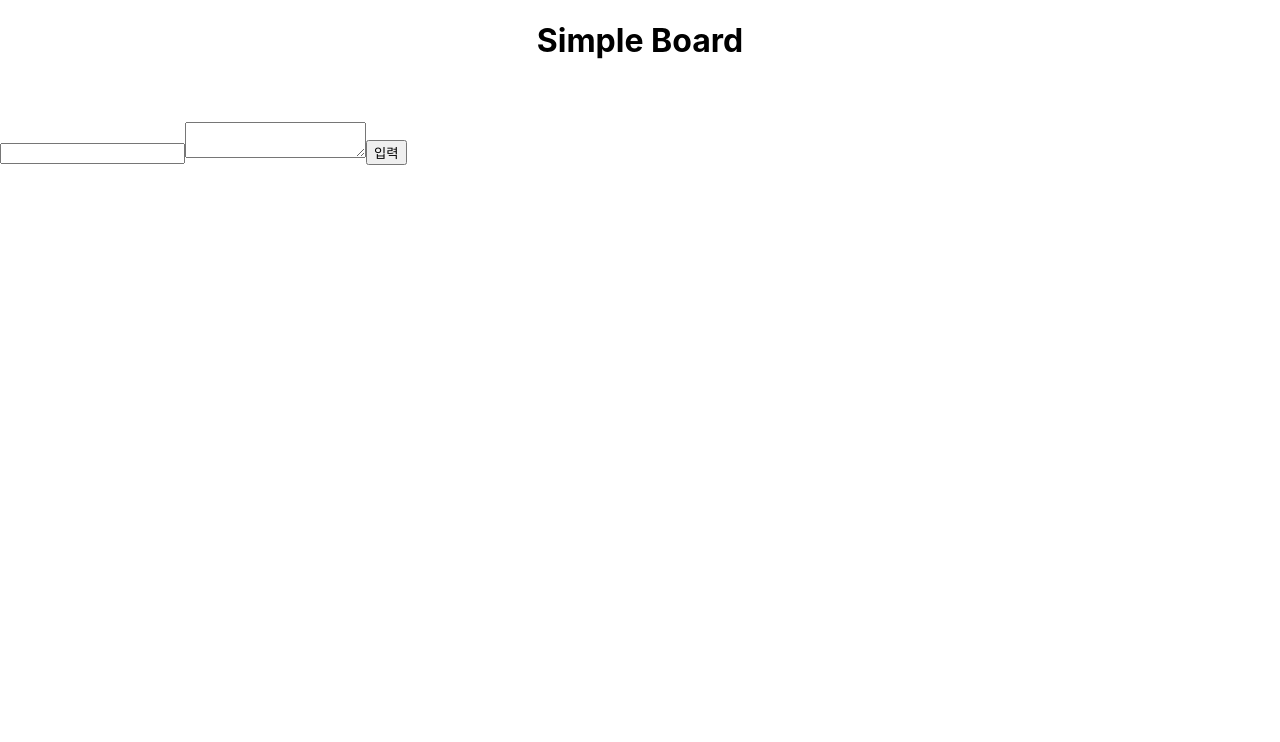
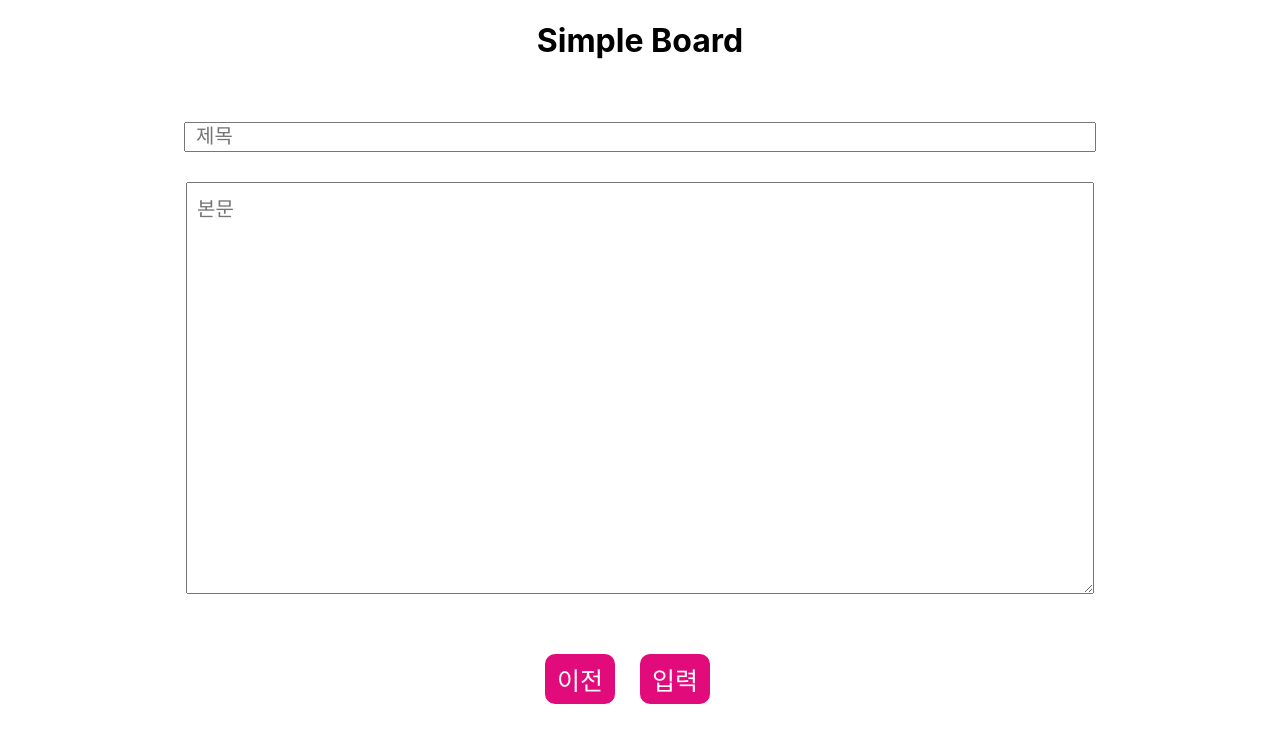
Before and after one commit to aowiql/simplecrud, a React (Create React App) app in the folder client/: page /input in a window 1280 px wide. Shown: the top 742 px of the page. Built offline with nearby package versions, Linux system fonts and the light colour scheme.

Commit message:
input page

```diff
--- a/client/src/components/Input/InputComponent.css
+++ b/client/src/components/Input/InputComponent.css
@@ -1,2 +1,63 @@
-.boardPost {
+.inputPage {
+  width: 100%;
+  height: 100vh;
+
+  display: flex;
+  flex-direction: column;
+  align-items: center;
 }
+
+.titleInput {
+  width: 100%;
+  display: flex;
+  flex-direction: column;
+  align-items: center;
+  margin-bottom: 30px;
+}
+
+.titleInput > input {
+  font-size: 20px;
+  width: 70%;
+  height: 3vh;
+  padding-left: 10px;
+}
+
+.postInput {
+  width: 100%;
+  display: flex;
+  flex-direction: column;
+  align-items: center;
+  margin-bottom: 30px;
+}
+
+.postInput > textarea {
+  width: 70%;
+  height: 50vh;
+  margin-bottom: 30px;
+  padding: 10px 0 0 10px;
+  font-size: 20px;
+}
+
+.inputBtn {
+  width: 100%;
+  display: flex;
+  flex-direction: row;
+  align-items: center;
+  justify-content: center;
+}
+
+.inputBtn > button {
+  border: none;
+  background-color: #e10b7b;
+  border-radius: 10px;
+  width: 70px;
+  height: 50px;
+  color: white;
+  font-size: 25px;
+  margin-right: 25px;
+  transition: transform 0.2s ease;
+}
+
+.inputBtn > button:hover {
+  transform: scale(1.1);
+}
--- a/client/src/components/Input/InputComponent.tsx
+++ b/client/src/components/Input/InputComponent.tsx
@@ -1,11 +1,25 @@
-import "./InputComponent";
+import { useNavigate } from "react-router-dom";
+import "./InputComponent.css";
 
 const InputComponent = () => {
+  const navigate = useNavigate();
+
+  const goBack = () => {
+    navigate("/");
+  };
+
   return (
-    <div>
-      <input />
-      <textarea className="boardPost"></textarea>
-      <button>입력</button>
+    <div className="inputPage">
+      <div className="titleInput">
+        <input placeholder="제목" />
+      </div>
+      <div className="postInput">
+        <textarea placeholder="본문" className="boardPost"></textarea>
+      </div>
+      <div className="inputBtn">
+        <button onClick={goBack}>이전</button>
+        <button>입력</button>
+      </div>
     </div>
   );
 };
```
